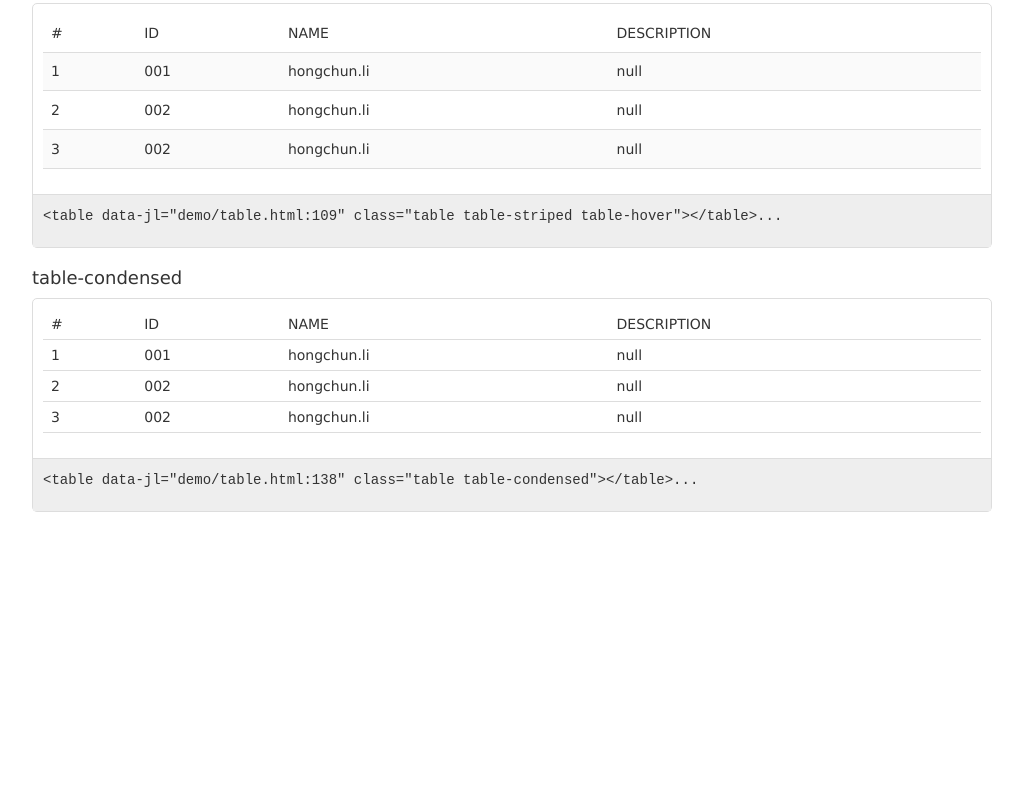
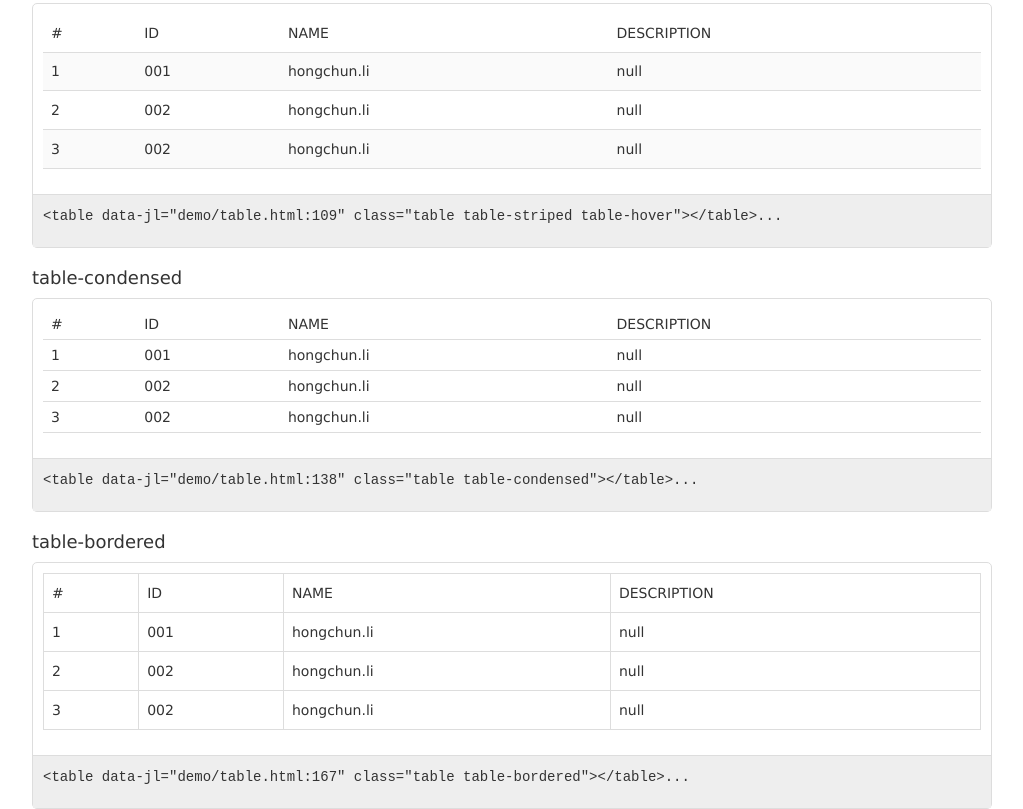
Before and after one commit to road1987/ipt-css, a website: page demo/table.html in a window 1280 px wide. Shown: the part 1004-1813 px from the top of the page, without its empty margins (128-1151 px from the left). Before the commit the page ends 1516 px from the top, so only its background shows below. Drawn offline with Linux system fonts and the light colour scheme.

Commit message:
add table-bordered

```diff
--- a/demo/table.html
+++ b/demo/table.html
@@ -140,6 +140,35 @@
 			</div>
 		</div>
 
+		<h3>table-bordered</h3>
+		<div class="examplebox">
+			<div class="result">
+				<table class="table table-bordered">
+					<thead>
+						<tr>
+							<td>#</td><td>ID</td><td>NAME</td><td>DESCRIPTION</td>
+						</tr>
+					</thead>
+					<tbody>
+						<tr>
+							<td>1</td><td>001</td><td>hongchun.li</td><td>null</td>
+						</tr>
+						<tr>
+							<td>2</td><td>002</td><td>hongchun.li</td><td>null</td>
+						</tr>
+						<tr>
+							<td>3</td><td>002</td><td>hongchun.li</td><td>null</td>
+						</tr>
+					</tbody>
+				</table>
+			</div>
+			<div class="code">
+<pre>
+<table class="table table-bordered"></table>...
+</pre>
+			</div>
+		</div>
+
 	</div><!-- end of main -->
 	<script type="text/javascript" src="javascript/jquery-1.7.2.min.js"></script>
 	<script>
--- a/themes/less/table.less
+++ b/themes/less/table.less
@@ -64,3 +64,8 @@
 .table-hover tbody tr:hover {
   background: #f0f0f0;
 }
+
+.table-bordered th,
+.table-bordered td {
+    border: 1px solid #dddddd !important;
+}
```
Also changed, not shown: themes/css/ipt-min.css, themes/css/ipt.css, themes/css/table.css.
